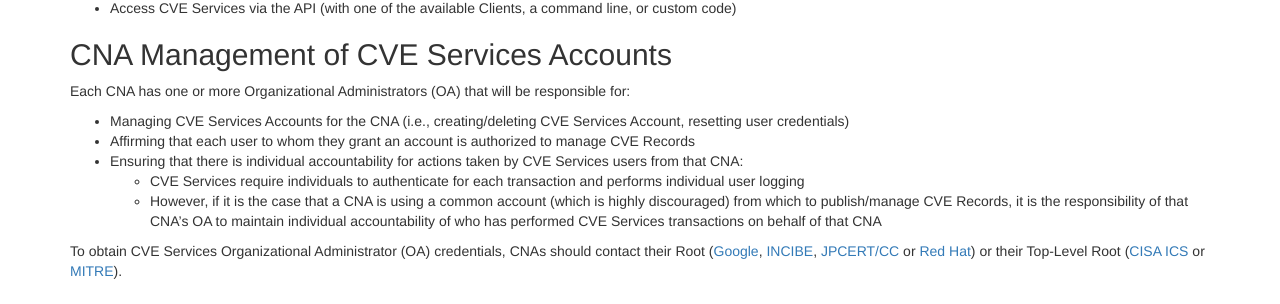
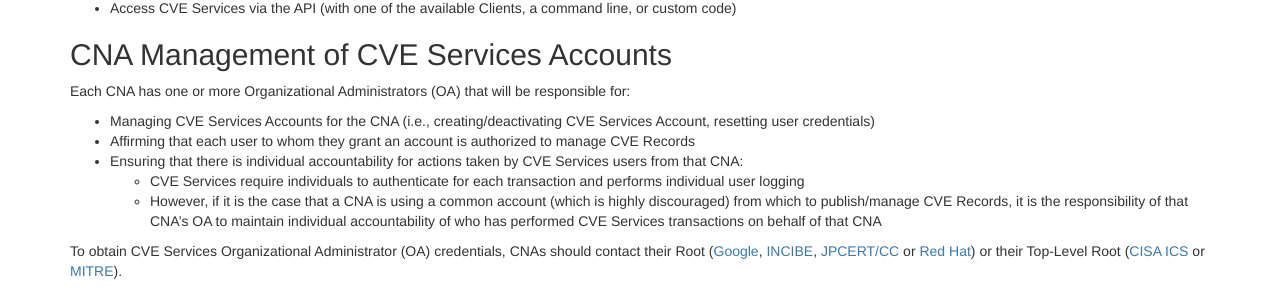
Before and after one commit to CVEProject/cveproject.github.io, a Jekyll site: the page built from automation-cve-services-getting-started.md, in a window 1280 px wide. Shown: the part 287-591 px from the top of the page. Built offline with Jekyll 4.4.1, drawn with Linux system fonts in a browser that asks for light colours; nearby versions of some CDN libraries.

Commit message:
Update automation-cve-services-getting-started.md
Update text

```diff
--- a/automation-cve-services-getting-started.md
+++ b/automation-cve-services-getting-started.md
@@ -17,7 +17,7 @@ To use CVE Services, a user MUST:
 
 Each CNA has one or more Organizational Administrators (OA) that will be responsible for:
 
-* Managing CVE Services Accounts for the CNA (i.e., creating/deleting CVE Services Account, resetting user credentials)
+* Managing CVE Services Accounts for the CNA (i.e., creating/deactivating CVE Services Account, resetting user credentials)
 * Affirming that each user to whom they grant an account is authorized to manage CVE Records
 * Ensuring that there is individual accountability for actions taken by CVE Services users from that CNA:
   - CVE Services require individuals to authenticate for each transaction and performs individual user logging
```
